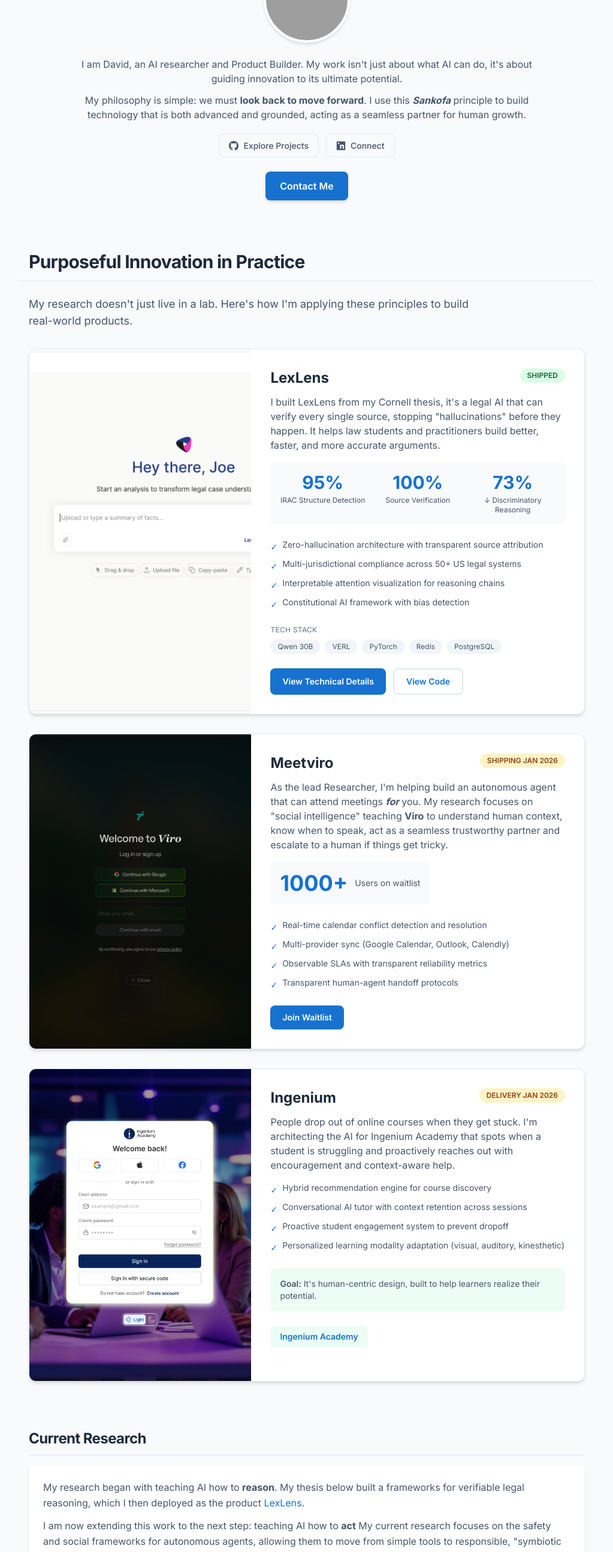
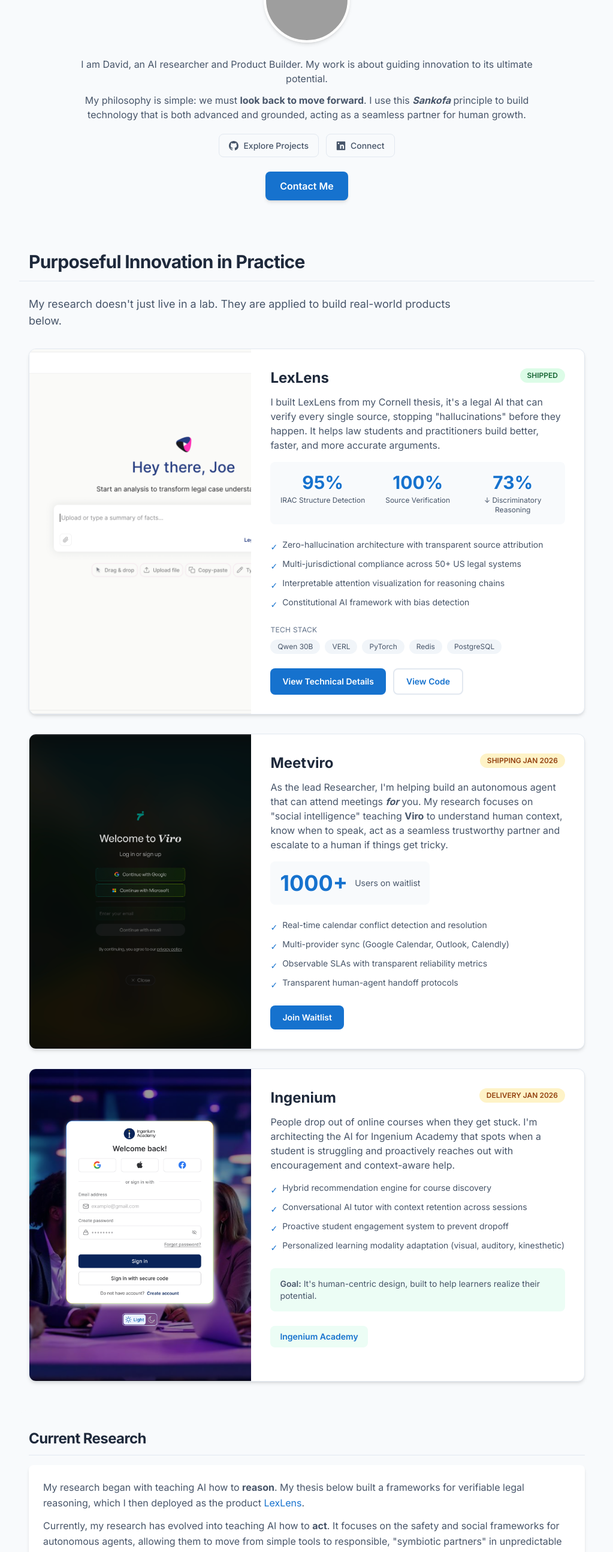
Before and after one commit to UPSD1/davidakinboro.github.io, a plain HTML site: page docs/index.html in a window 1280 px wide. Shown: the part 208-2795 px from the top of the page at 60% size, without its empty margins (128-1151 px from the left). Drawn offline with nearby package versions, Linux system fonts and the light colour scheme; grey boxes are pictures that could not be loaded.

Commit message:
Minor edits to text edits

```diff
--- a/docs/index.html
+++ b/docs/index.html
@@ -454,7 +454,7 @@
               <div class="flex flex-col items-center gap-1">
                 <section class="text-slate-700 text-base space-y-3 max-w-3xl">
                   <p>
-                    I am David, an AI researcher and Product Builder. My work isn't just about what AI can do, it's about guiding innovation to its ultimate potential.
+                    I am David, an AI researcher and Product Builder. My work is about guiding innovation to its ultimate potential.
                   </p>
                   <p>
                     My philosophy is simple: we must <strong>look back to move forward</strong>. I use this <strong><i>Sankofa</i></strong> principle to build technology that is both advanced and grounded, acting as a seamless partner for human growth.
@@ -514,7 +514,7 @@
                 Purposeful Innovation in Practice
             </h2>
             <p class="text-slate-600 text-lg px-4 mb-8 max-w-3xl">
-                My research doesn't just live in a lab. Here's how I'm applying these principles to build real-world products.
+                My research doesn't just live in a lab. They are applied to build real-world products below.
             </p>
 
             <div class="grid grid-cols-1 lg:grid-cols-1 gap-8 px-4">
@@ -730,8 +730,8 @@
                 frameworks for verifiable legal reasoning, which I then deployed as the product <a href="https://lexlens.app/" class="text-[#1672ce] hover:underline">LexLens</a>.
               </p>
               <p class="text-slate-700 leading-relaxed mt-3">
-                I am now extending this work to the next step: teaching AI how to <strong>act</strong>
-                My current research focuses on the safety and social frameworks for autonomous agents, allowing them to move from simple
+                Currently, my research has evolved into teaching AI how to <strong>act</strong>.
+                It focuses on the safety and social frameworks for autonomous agents, allowing them to move from simple
                 tools to responsible, "symbiotic partners" in unpredictable human environments.
               </p>
             </div>
```
